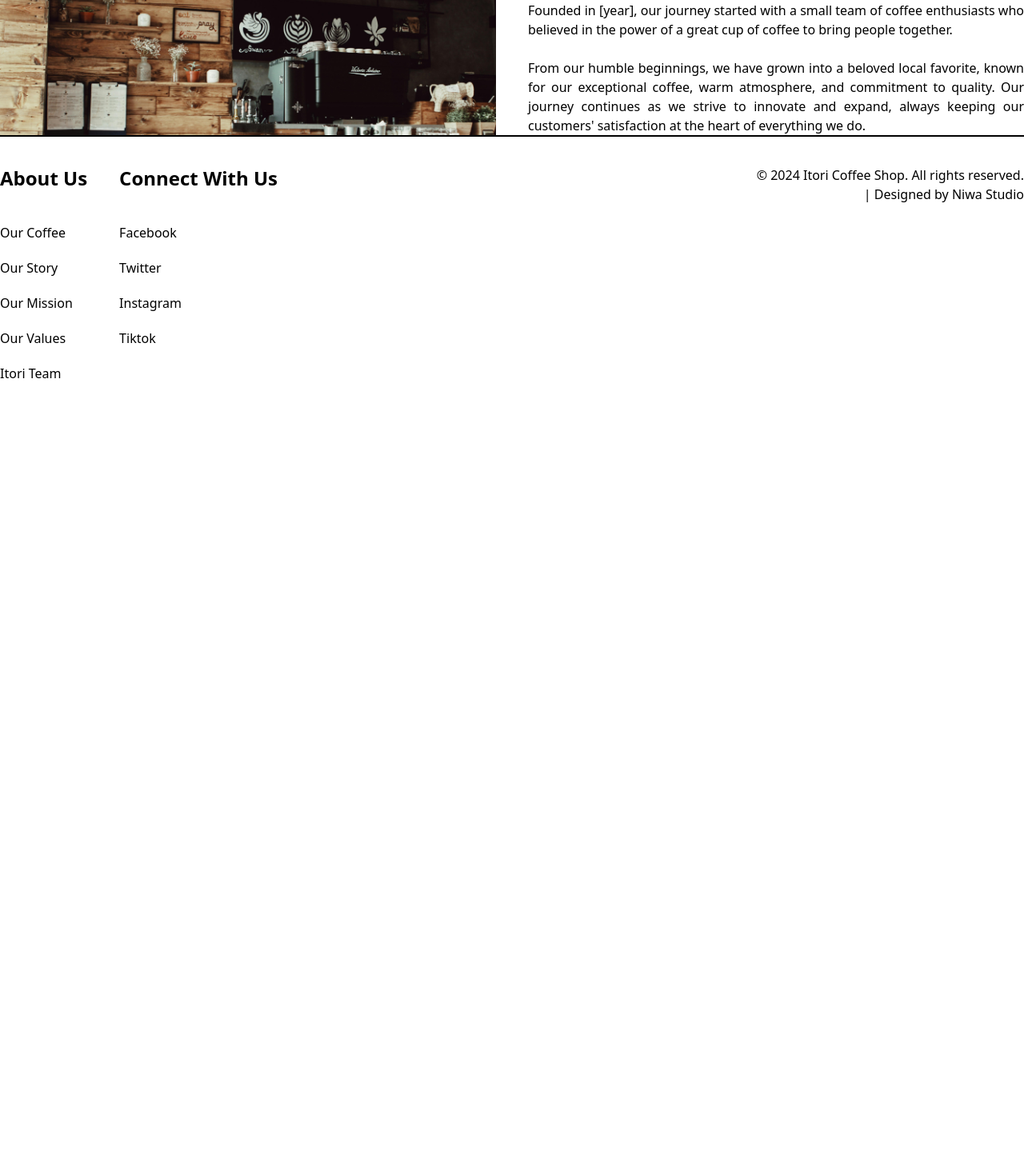
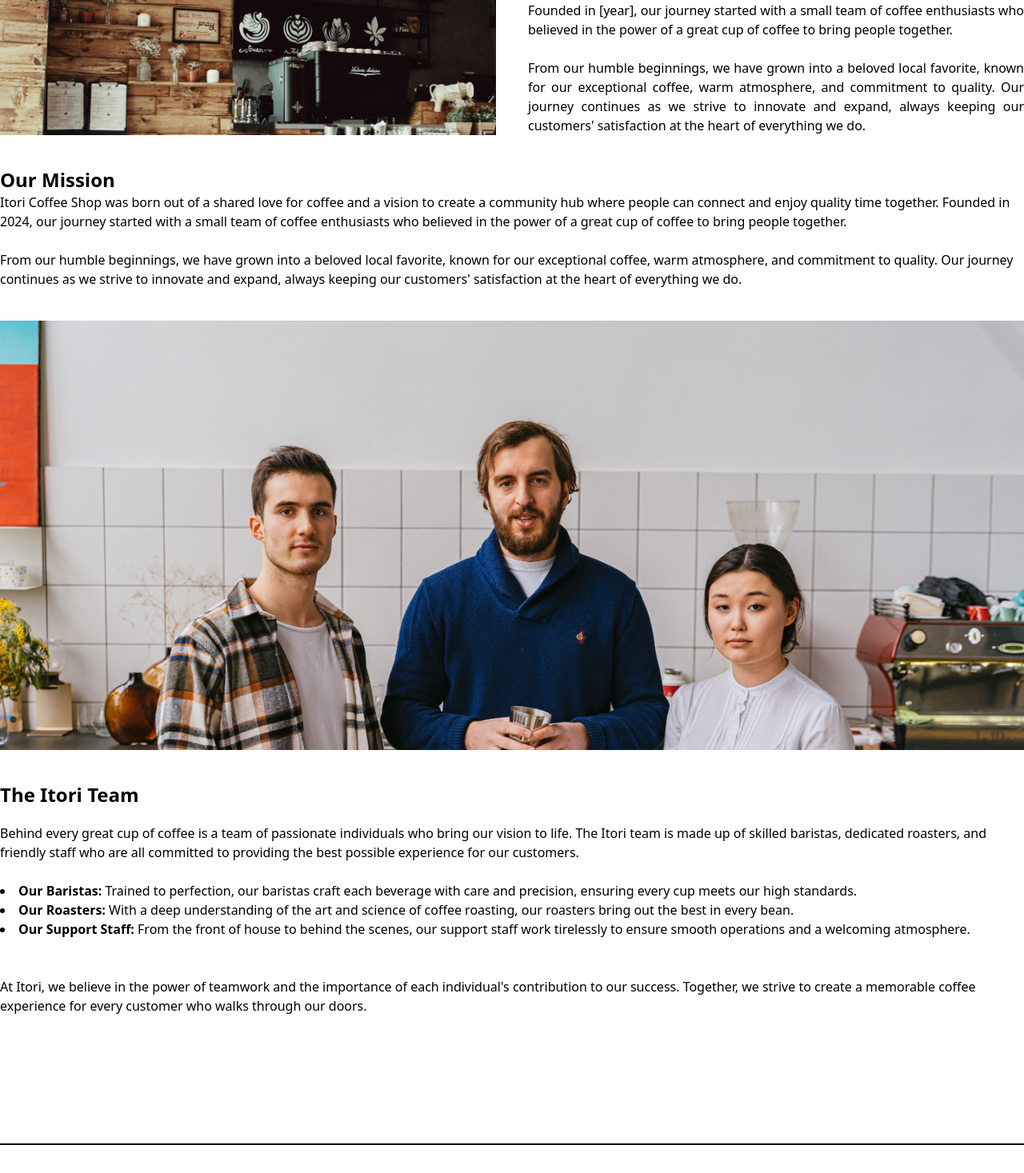
Before and after one commit to Niwa-Studio/Itori, a React (Vite) app: page /about in a window 1280 px wide. Shown: the part 1091-2558 px from the top of the page at 80% size. Before the commit the page ends 1714 px from the top, so only its background shows below. Built offline with nearby package versions, Linux system fonts and the light colour scheme.

Commit message:
D - About page

```diff
--- a/src/pages/AboutPage.jsx
+++ b/src/pages/AboutPage.jsx
@@ -2,6 +2,7 @@
 import banner from "../assets/images/about/about-us-banner-pic.jpg";
 import ourCoffeeImg from "../assets/images/about/our-coffee-img.jpg";
 import ourStoryImg from "../assets/images/about/our-story-pic.jpg";
+import itoriTeamPic from "../assets/images/about/itori-team-pic.jpg";
 
 const AboutPage = () => {
   return (
@@ -9,7 +10,7 @@
       <div className="mb-10 mt-16 h-[25rem]">
         <img src={banner} alt="" className="h-full w-full object-cover" />
       </div>
-      <div className="mx-auto flex flex-col items-center gap-10 lg:container">
+      <div className="mx-auto mb-40 flex flex-col items-center gap-10 lg:container">
         <h1 className="text-3xl font-semibold">About Us</h1>
         <div className="flex gap-10">
           <div className="flex-1">
@@ -66,6 +67,64 @@
             </p>
           </div>
         </div>
+        <div>
+          <h2 className="text-2xl font-semibold">Our Mission</h2>
+          <p>
+            Itori Coffee Shop was born out of a shared love for coffee and a
+            vision to create a community hub where people can connect and enjoy
+            quality time together. Founded in 2024, our journey started with a
+            small team of coffee enthusiasts who believed in the power of a
+            great cup of coffee to bring people together.
+            <br />
+            <br />
+            From our humble beginnings, we have grown into a beloved local
+            favorite, known for our exceptional coffee, warm atmosphere, and
+            commitment to quality. Our journey continues as we strive to
+            innovate and expand, always keeping our customers' satisfaction at
+            the heart of everything we do.
+          </p>
+        </div>
+        <div>
+          <img
+            src={itoriTeamPic}
+            alt=""
+            className="mb-10 h-[537px] w-full object-cover object-top"
+          />
+          <div>
+            <h2 className="mb-5 text-2xl font-semibold">The Itori Team</h2>
+            <p>
+              Behind every great cup of coffee is a team of passionate
+              individuals who bring our vision to life. The Itori team is made
+              up of skilled baristas, dedicated roasters, and friendly staff who
+              are all committed to providing the best possible experience for
+              our customers.
+              <br />
+              <br />
+              <li>
+                <span className="font-bold">Our Baristas:</span> Trained to
+                perfection, our baristas craft each beverage with care and
+                precision, ensuring every cup meets our high standards.
+              </li>
+              <li>
+                <span className="font-bold">Our Roasters:</span> With a deep
+                understanding of the art and science of coffee roasting, our
+                roasters bring out the best in every bean.
+              </li>
+              <li>
+                <span className="font-bold">Our Support Staff:</span> From the
+                front of house to behind the scenes, our support staff work
+                tirelessly to ensure smooth operations and a welcoming
+                atmosphere.
+              </li>
+              <br />
+              <br />
+              At Itori, we believe in the power of teamwork and the importance
+              of each individual's contribution to our success. Together, we
+              strive to create a memorable coffee experience for every customer
+              who walks through our doors.
+            </p>
+          </div>
+        </div>
       </div>
     </section>
   );
```
